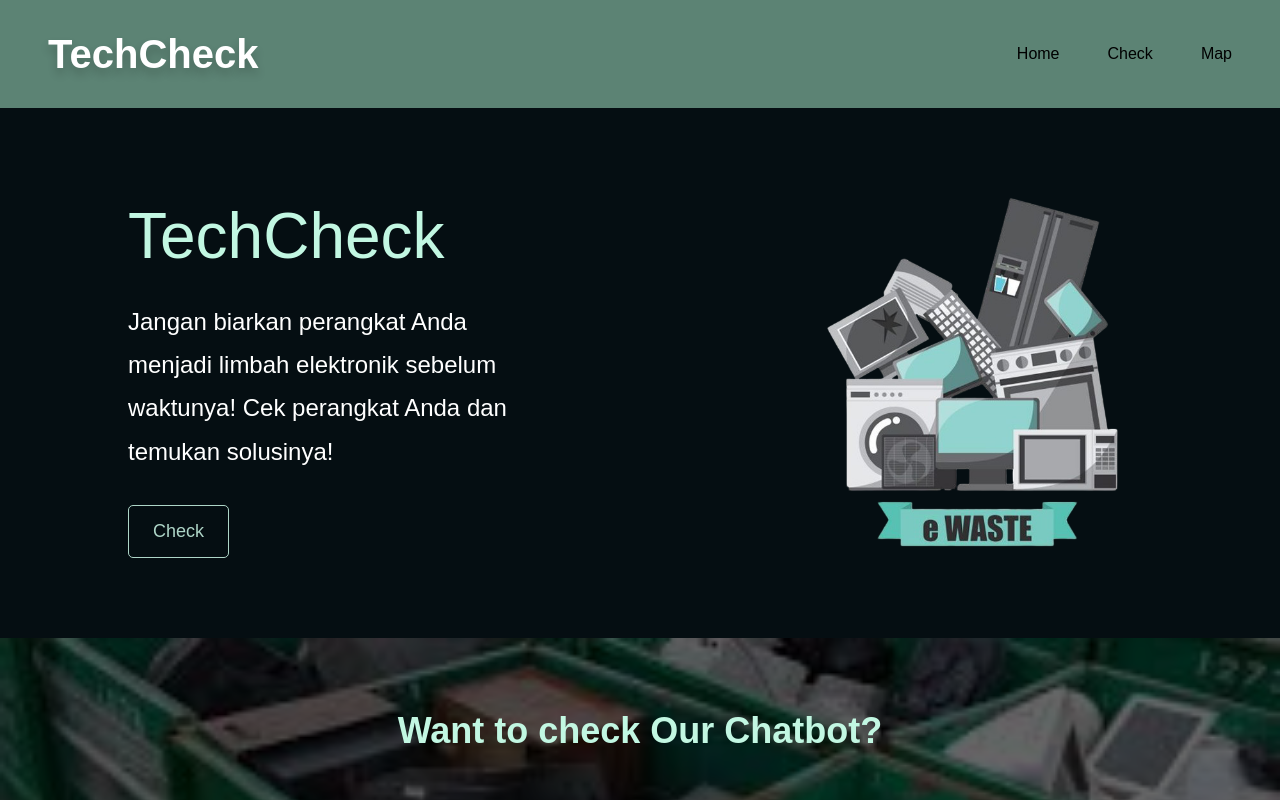
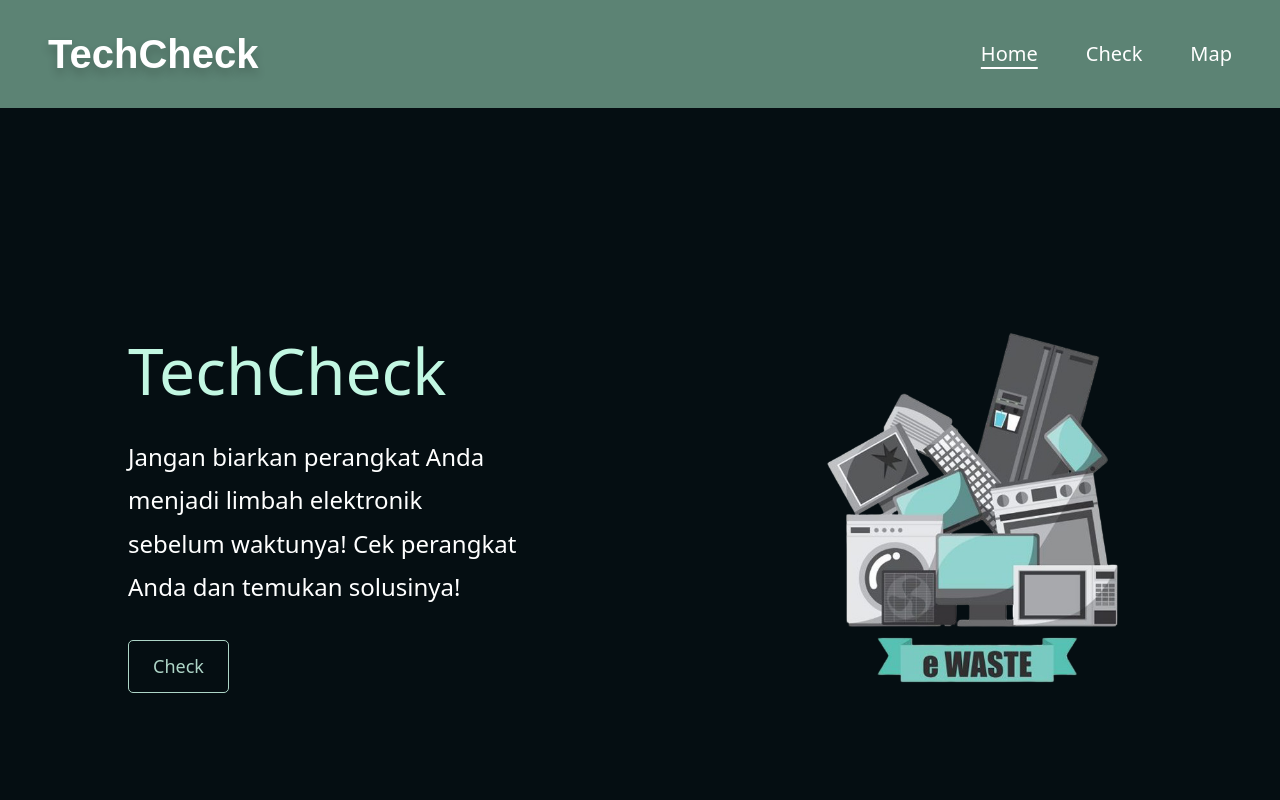
Before and after one commit to leon65232/TechCheckv1, a React (Vite) app: page / in a window 1280 px wide. Shown: the top 800 px of the page. Built offline with nearby package versions, Linux system fonts and the light colour scheme.

Commit message:
feat: Final commit

```diff
--- a/src/components/ChatbotSection.css
+++ b/src/components/ChatbotSection.css
@@ -10,7 +10,6 @@
   text-align: center; /* Ensure text is centered */
   padding: 1.25rem;
   margin-top: 0;
-  margin: 0;
 }
 
 .chatbot-section::before {
--- a/src/components/Hero.css
+++ b/src/components/Hero.css
@@ -5,7 +5,7 @@
   flex-direction: row;
   align-items: center;
   justify-content: space-between;
-  /* height: 100vh; Full screen height */
+  height: 100vh; /* Full screen height */
   padding: 5rem 10%; /* Adjusted padding for better spacing */
   gap: 15rem; /* Adjusted gap between content */
   flex-wrap: wrap;
--- a/src/components/Navbar.jsx
+++ b/src/components/Navbar.jsx
@@ -1,17 +1,19 @@
 // src/components/Navbar.jsx
 import React from 'react';
-import { Link } from 'react-router-dom';  // Import Link from React Router
+import { NavLink } from 'react-router-dom';  // Import Link from React Router
 import './Navbar.css';  // Import the Navbar styles
 
-const Navbar = () => (
-  <header className="navbar">
-    <div className="logo">TechCheck</div>
-    <nav className="nav-links">
-      <Link to="/">Home</Link>  {/* Link to Home page */}
-      <Link to="/check">Check</Link>  {/* Link to KeyboardLoader page */}
-      <Link to="/map">Map</Link>  {/* Link to Map page */}
+const Navbar = () => {
+  return (
+      <nav className="navbar">
+      <div className="logo">TechCheck</div>
+      <div className="nav-links">
+        <li><NavLink to="/" end className="nav-link">Home</NavLink></li> {/* Link to Home page */}
+        <li><NavLink to="/check" className="nav-link">Check</NavLink></li> {/* Link to KeyboardLoader page */}
+        <li><NavLink to="/map" className="nav-link">Map</NavLink></li> {/* Link to Map page */}
+      </div>
     </nav>
-  </header>
-);
+  );
+}
 
 export default Navbar;
--- a/src/pages/Check.css
+++ b/src/pages/Check.css
@@ -3,16 +3,6 @@
   margin: 0;
   padding: 0;
   box-sizing: border-box;
-}
-
-body {
-  height: 100%;  /* Full height of the viewport */
-  width: 100%;   /* Full width */
-  display: flex; /* Enable Flexbox */
-  justify-content: center; /* Center content horizontally */
-  align-items: center; /* Center content vertically */
-  font-family: 'Arial', sans-serif;
-  background-color: #f4f4f4; /* Background color */
 }
 
 .main {
--- a/src/pages/chatbot.css
+++ b/src/pages/chatbot.css
@@ -1,5 +1,5 @@
 /* src/Chatbot.css */
-body {
+.body {
     font-family: Arial, sans-serif;
     margin: 1rem;
     display: flex;
```
